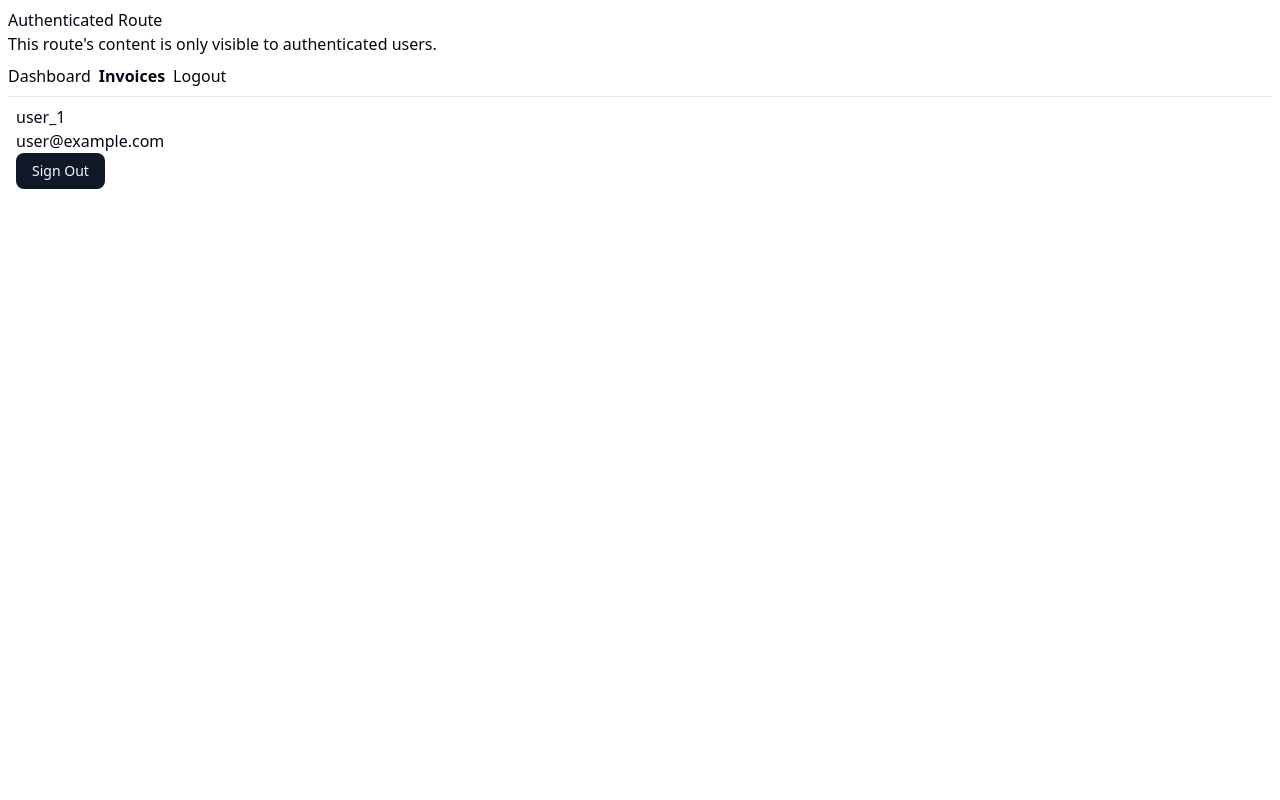
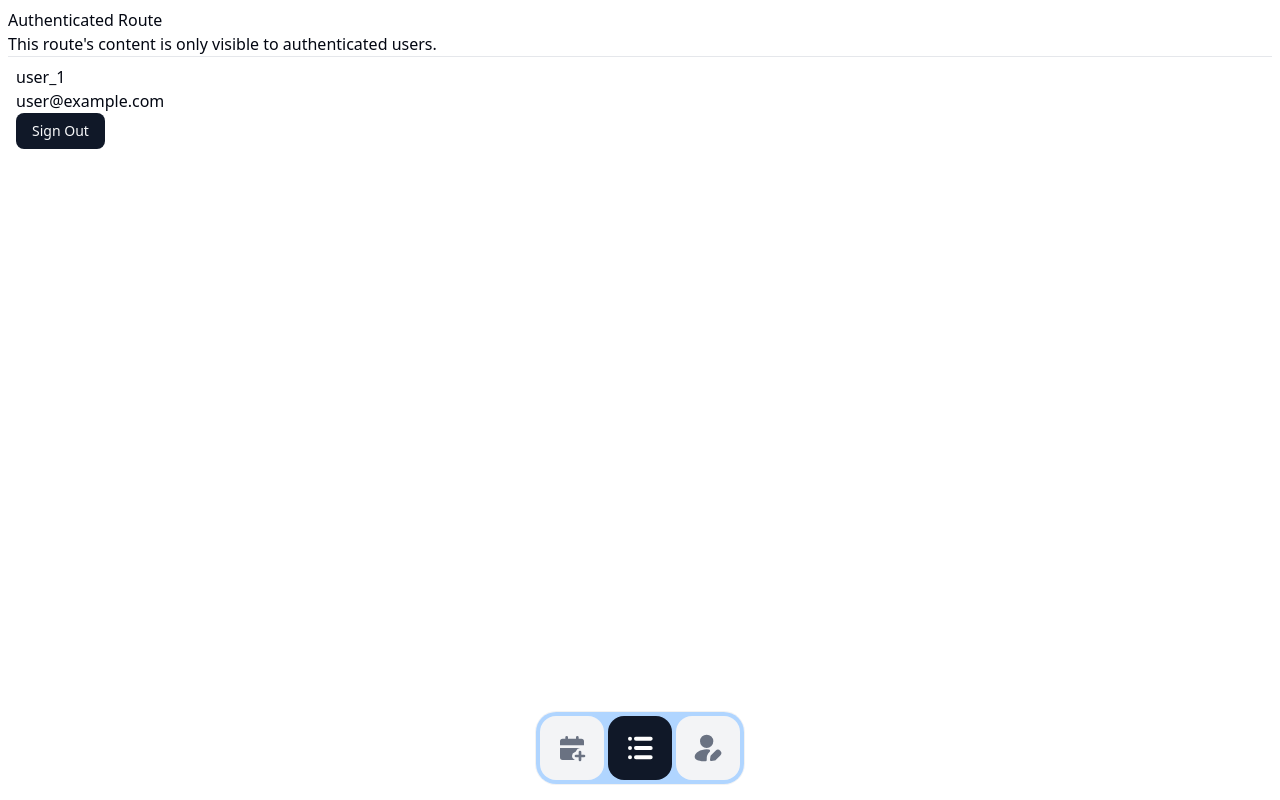
Before and after one commit to rgoles/studentPWA, a React (Vite) app: page /about in a window 1280 px wide. Built offline with nearby package versions, Linux system fonts and the light colour scheme; no server answers; sample sign-in values are in the browser's storage.

Commit message:
napredak, push prije nego sto opet nesta brejkam

```diff
--- a/src/auth/auth-provider.tsx
+++ b/src/auth/auth-provider.tsx
@@ -8,25 +8,33 @@ import {
 } from "react";
 import { auth } from "@/config/firebase"; // <-- use initialized instance
 
-export type AuthContextType = {
+export type User = {
+  [key: string]: any; // keys are strings, values can be anything
+};
+
+export interface AuthContextType {
   isSignedIn: boolean;
   isInitialLoading: boolean;
-};
+  user: User;
+}
 
 const AuthContext = createContext<AuthContextType>({
   isSignedIn: false,
   isInitialLoading: true,
+  user: {},
 });
 
-export function AuthProvider({ children }: { children: ReactNode }) {
+export function AuthProvider({ children }: Readonly<{ children: ReactNode }>) {
   const [isSignedIn, setIsSignedIn] = useState(false);
   const [isInitialLoading, setIsInitialLoading] = useState(true);
+  const [user, setUser] = useState({});
 
   useEffect(() => {
     const unsub = onAuthStateChanged(auth, (user) => {
       setIsSignedIn(!!user);
       setIsInitialLoading(false);
       if (user) {
+        setUser(user);
         console.log(user.uid);
         console.log("signed in");
       } else console.log("not");
@@ -35,7 +43,7 @@ export function AuthProvider({ children }: { children: ReactNode }) {
   }, []);
 
   return (
-    <AuthContext.Provider value={{ isSignedIn, isInitialLoading }}>
+    <AuthContext.Provider value={{ isSignedIn, isInitialLoading, user }}>
       {children}
     </AuthContext.Provider>
   );
--- a/src/components/forms/login-form.tsx
+++ b/src/components/forms/login-form.tsx
@@ -106,7 +106,7 @@ export function LoginForm({
         <a href="#">Privacy Policy</a>.
       </div>
       {error && (
-        <div className="text-red-500 text-center text-xs text-balance">
+        <div className="text-center text-xs text-balance text-red-500">
           {error}
         </div>
       )}
--- a/src/components/forms/register-form.tsx
+++ b/src/components/forms/register-form.tsx
@@ -9,8 +9,8 @@ import {
 } from "@/components/ui/card";
 import { Input } from "@/components/ui/input";
 import { Label } from "@/components/ui/label";
-import { useContext, useState } from "react";
-import { AuthContext, registerWithEmailAndPassword } from "@/auth";
+import { useState } from "react";
+import { registerWithEmailAndPassword, useAuth } from "@/auth";
 import { Link } from "@tanstack/react-router";
 
 export function RegisterForm({
@@ -21,7 +21,7 @@ export function RegisterForm({
   const [password, setPassword] = useState("");
   const [error, setError] = useState("");
 
-  const { isSignedIn } = useContext(AuthContext);
+  const { isSignedIn } = useAuth();
   console.log(isSignedIn ? "User is signed in" : "User is not signed in");
   const onSubmit = async (e: React.FormEvent<HTMLFormElement>) => {
     e.preventDefault();
@@ -91,7 +91,7 @@ export function RegisterForm({
         </CardContent>
       </Card>
       {error && (
-        <div className="text-red-500 text-center text-xs text-balance">
+        <div className="text-center text-xs text-balance text-red-500">
           {error}
         </div>
       )}
--- /dev/null
+++ b/src/lib/calculate-shift-duration.ts
@@ -0,0 +1,18 @@
+export const calculateShiftDuration = (
+  startShift: string,
+  endShift: string,
+) => {
+  const [sh, sm] = startShift.split(":").map(Number);
+  const [eh, em] = endShift.split(":").map(Number);
+
+  const startMin = sh * 60 + sm;
+  let endMin = eh * 60 + em;
+
+  if (endMin < startMin) endMin += 24 * 60;
+
+  const totalMinutes = endMin - startMin;
+  const hours = Math.floor(totalMinutes / 60);
+  const minutes = totalMinutes % 60;
+  const decimalHours = Math.round((totalMinutes / 60) * 100) / 100;
+  return { hours, minutes, decimalHours };
+};
--- a/src/routes/__root.tsx
+++ b/src/routes/__root.tsx
@@ -1,5 +1,4 @@
 import { createRootRouteWithContext, Outlet } from "@tanstack/react-router";
-import { TanStackRouterDevtools } from "@tanstack/react-router-devtools";
 import type { AuthContextType } from "@/auth/auth-provider";
 
 export type MyRouterContext = {
@@ -10,7 +9,7 @@ export const Route = createRootRouteWithContext<MyRouterContext>()({
   component: () => (
     <>
       <Outlet />
-      <TanStackRouterDevtools />
+      {/* <TanStackRouterDevtools position="top-right" /> */}
     </>
   ),
 });
--- a/src/routes/_auth.tsx
+++ b/src/routes/_auth.tsx
@@ -4,6 +4,7 @@ import {
   Outlet,
   redirect,
 } from "@tanstack/react-router";
+import { AlarmClockPlus, List, UserPen } from "lucide-react";
 
 export const Route = createFileRoute("/_auth")({
   beforeLoad: async ({ context, location }) => {
@@ -42,35 +43,76 @@ export function AuthLayout() {
     <div className="h-full p-2">
       <h1>Authenticated Route</h1>
       <p>This route's content is only visible to authenticated users.</p>
-      <ul className="flex gap-2 py-2">
-        <li>
+      <div className="fixed bottom-0 left-1/2 flex w-full -translate-x-1/2 justify-center p-4 backdrop-blur-sm">
+        <ul className="relative flex w-fit gap-1 rounded-[20px] bg-blue-400/45 p-1 ring-1 ring-black/5 backdrop-blur supports-[backdrop-filter]:bg-blue-400/45">
+          <li className="">
             <Link
               to="/add-hours"
-            className="hover:underline data-[status='active']:font-semibold"
+              className="bg-secondary text-muted-foreground data-[status='active']:bg-primary data-[status='active']:text-background flex items-center rounded-2xl p-4"
             >
-            Dashboard
+              <svg
+                xmlns="http://www.w3.org/2000/svg"
+                width="32"
+                height="32"
+                viewBox="0 0 24 24"
+              >
+                <g fill="none">
+                  <path d="m12.594 23.258l-.012.002l-.071.035l-.02.004l-.014-.004l-.071-.036q-.016-.004-.024.006l-.004.01l-.017.428l.005.02l.01.013l.104.074l.015.004l.012-.004l.104-.074l.012-.016l.004-.017l-.017-.427q-.004-.016-.016-.018m.264-.113l-.014.002l-.184.093l-.01.01l-.003.011l.018.43l.005.012l.008.008l.201.092q.019.005.029-.008l.004-.014l-.034-.614q-.005-.019-.02-.022m-.715.002a.02.02 0 0 0-.027.006l-.006.014l-.034.614q.001.018.017.024l.015-.002l.201-.093l.01-.008l.003-.011l.018-.43l-.003-.012l-.01-.01z" />
+                  <path
+                    fill="currentColor"
+                    d="M7 4a1 1 0 0 1 2 0v1h6V4a1 1 0 1 1 2 0v1h2a2 2 0 0 1 2 2v3H3V7a2 2 0 0 1 2-2h2zm11 10a1 1 0 0 1 1 1v2h2a1 1 0 1 1 0 2h-2v2a1 1 0 1 1-2 0v-2h-2a1 1 0 1 1 0-2h2v-2a1 1 0 0 1 1-1m0-2a3 3 0 0 0-2.836 2.018a1.9 1.9 0 0 1-1.146 1.146a3.001 3.001 0 0 0-.174 5.605l.174.067q.18.063.346.164H5a2 2 0 0 1-2-2v-7z"
+                  />
+                </g>
+              </svg>
             </Link>
           </li>
           <li>
             <Link
               to="/about"
-            className="hover:underline data-[status='active']:font-semibold"
+              className="bg-secondary text-muted-foreground data-[status='active']:bg-primary data-[status='active']:text-background flex items-center rounded-2xl p-4"
             >
-            Invoices
+              <svg
+                xmlns="http://www.w3.org/2000/svg"
+                width="32"
+                height="32"
+                viewBox="0 0 24 24"
+              >
+                <g fill="none">
+                  <path d="m12.593 23.258l-.011.002l-.071.035l-.02.004l-.014-.004l-.071-.035q-.016-.005-.024.005l-.004.01l-.017.428l.005.02l.01.013l.104.074l.015.004l.012-.004l.104-.074l.012-.016l.004-.017l-.017-.427q-.004-.016-.017-.018m.265-.113l-.013.002l-.185.093l-.01.01l-.003.011l.018.43l.005.012l.008.007l.201.093q.019.005.029-.008l.004-.014l-.034-.614q-.005-.018-.02-.022m-.715.002a.02.02 0 0 0-.027.006l-.006.014l-.034.614q.001.018.017.024l.015-.002l.201-.093l.01-.008l.004-.011l.017-.43l-.003-.012l-.01-.01z" />
+                  <path
+                    fill="currentColor"
+                    d="M20 17.5a1.5 1.5 0 0 1 0 3H9a1.5 1.5 0 0 1 0-3zm-15.5 0a1.5 1.5 0 1 1 0 3a1.5 1.5 0 0 1 0-3m15.5-7a1.5 1.5 0 0 1 .144 2.993L20 13.5H9a1.5 1.5 0 0 1-.144-2.993L9 10.5zm-15.5 0a1.5 1.5 0 1 1 0 3a1.5 1.5 0 0 1 0-3m0-7a1.5 1.5 0 1 1 0 3a1.5 1.5 0 0 1 0-3m15.5 0a1.5 1.5 0 0 1 .144 2.993L20 6.5H9a1.5 1.5 0 0 1-.144-2.993L9 3.5z"
+                  />
+                </g>
+              </svg>
             </Link>
           </li>
           <li>
             <button
               type="button"
-            className="hover:underline"
+              className="bg-secondary text-muted-foreground data-[status='active']:bg-primary data-[status='active']:text-background flex items-center rounded-2xl p-4"
               onClick={() => {
                 console.log("izlogiran si");
               }}
             >
-            Logout
+              <svg
+                xmlns="http://www.w3.org/2000/svg"
+                width="32"
+                height="32"
+                viewBox="0 0 24 24"
+              >
+                <g fill="none">
+                  <path d="m12.594 23.258l-.012.002l-.071.035l-.02.004l-.014-.004l-.071-.036q-.016-.004-.024.006l-.004.01l-.017.428l.005.02l.01.013l.104.074l.015.004l.012-.004l.104-.074l.012-.016l.004-.017l-.017-.427q-.004-.016-.016-.018m.264-.113l-.014.002l-.184.093l-.01.01l-.003.011l.018.43l.005.012l.008.008l.201.092q.019.005.029-.008l.004-.014l-.034-.614q-.005-.019-.02-.022m-.715.002a.02.02 0 0 0-.027.006l-.006.014l-.034.614q.001.018.017.024l.015-.002l.201-.093l.01-.008l.003-.011l.018-.43l-.003-.012l-.01-.01z" />
+                  <path
+                    fill="currentColor"
+                    d="M11 2a5 5 0 1 0 0 10a5 5 0 0 0 0-10m0 11q.887.002 1.724.12a1 1 0 0 1 .539 1.726a6.98 6.98 0 0 0-2.21 6.022a1 1 0 0 1-1.012 1.123c-2.01-.04-3.89-.216-5.294-.646c-.702-.215-1.364-.517-1.866-.962C2.35 19.913 2 19.28 2 18.5c0-.787.358-1.523.844-2.139c.494-.625 1.177-1.2 1.978-1.69C6.425 13.695 8.605 13 11 13m10.212 1.034a2.5 2.5 0 0 1 0 3.535l-3.418 3.418a1.5 1.5 0 0 1-.848.424l-2.309.33a1 1 0 0 1-1.132-1.133l.33-2.308a1.5 1.5 0 0 1 .424-.849l3.418-3.418a2.5 2.5 0 0 1 3.535 0Z"
+                  />
+                </g>
+              </svg>
             </button>
           </li>
         </ul>
+      </div>
       <hr />
       <Outlet />
     </div>
--- /dev/null
+++ b/src/types/index.ts
@@ -0,0 +1 @@
+export * from './models'
--- /dev/null
+++ b/src/types/models.ts
@@ -0,0 +1,10 @@
+export type Shift = {
+  shiftStart: string;
+  shiftEnd: string;
+  totalHours: {
+    hours: number;
+    minutes: number;
+    decimalHours: number;
+  };
+  date: Date;
+};
```
Also changed, not shown: src/auth/session.ts (+4 -4 lines), src/components/forms/work-hours-form.tsx (+19 -40 lines). Lines whose indentation alone changed are shown as unchanged.
